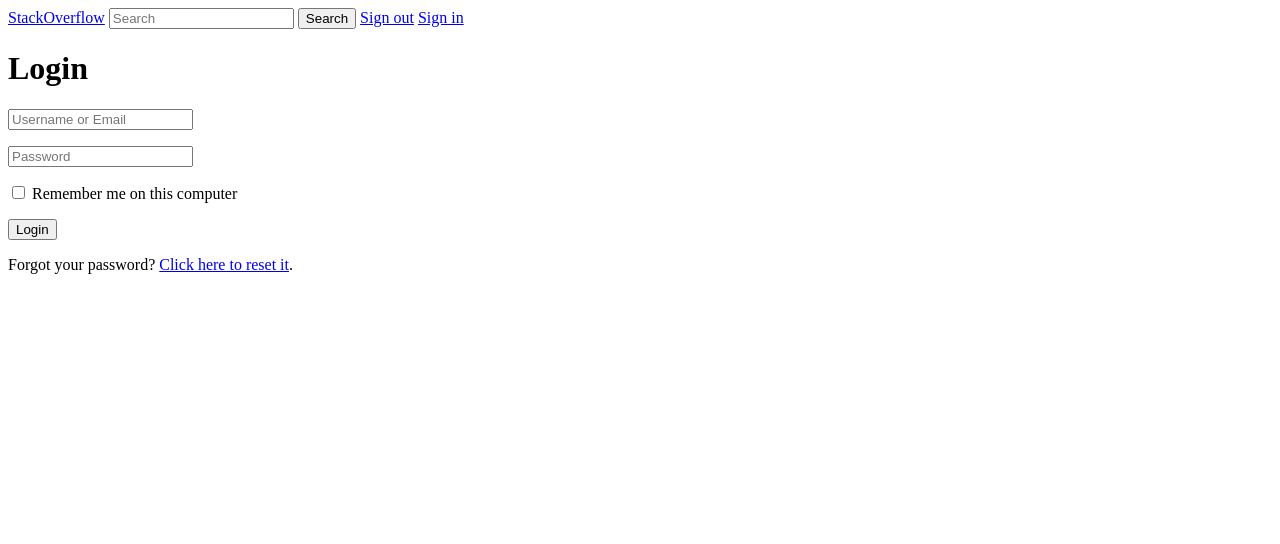
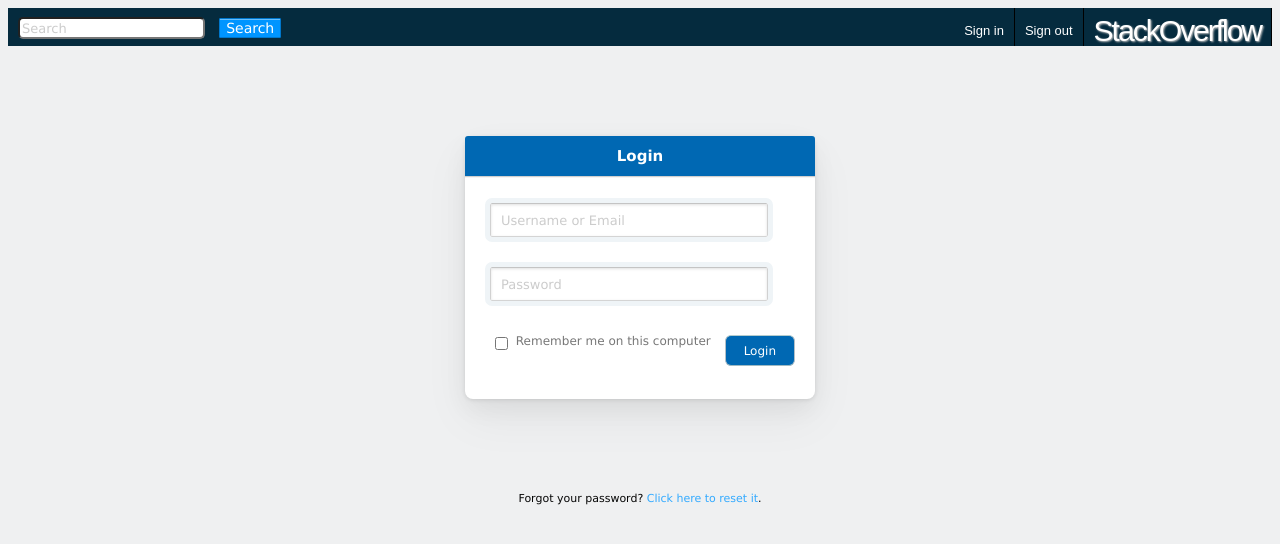
Before and after one commit to kisinad/StackOverflow-EDU, a plain HTML site: page login.html in a window 1280 px wide. Drawn offline with Linux system fonts and the light colour scheme; the site is published under a folder, as on GitHub Pages, so addresses that start at the root find nothing.

Commit message:
edited path

```diff
--- a/login.html
+++ b/login.html
@@ -1,5 +1,5 @@
-<link rel="stylesheet" href="/styles/loginpage.css">
-<link rel="stylesheet" href="/styles/main.css">
+<link rel="stylesheet" href="styles/loginpage.css">
+<link rel="stylesheet" href="styles/main.css">
 <nav id="mainNav">
     <a id="logo" href="#" class="aNav">StackOverflow</a>
     <input type="search" name="search" id="search" placeholder="Search">
```
